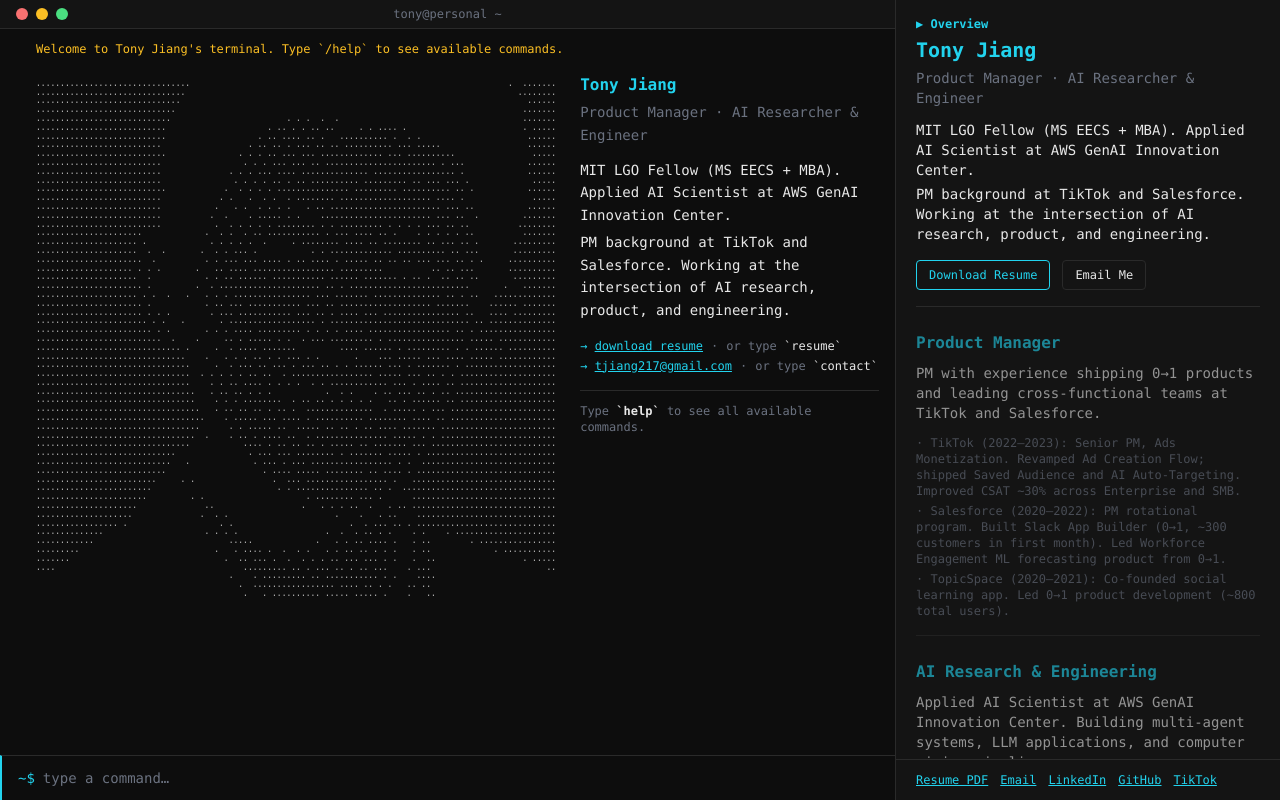
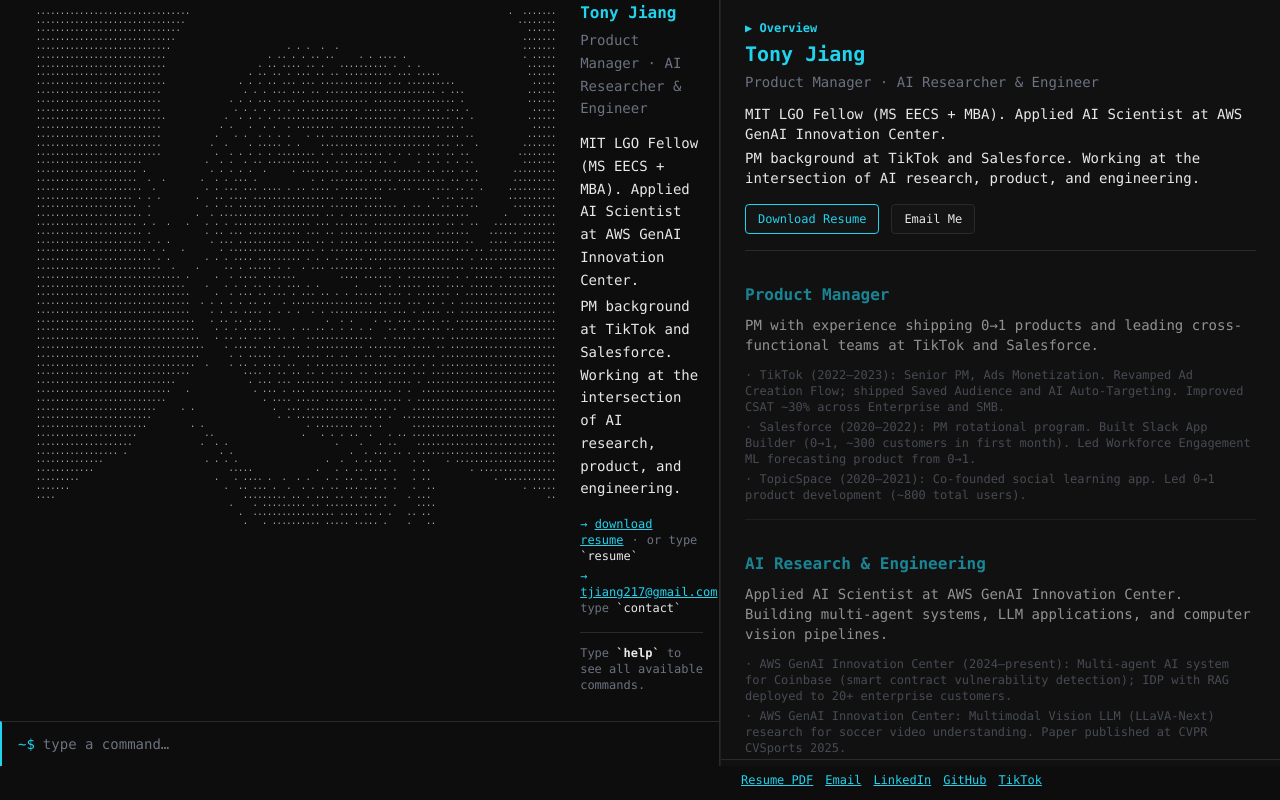
Before and after one commit to TonyJiang17/new-personal-website, a Next.js app: page / in a window 1280 px wide. Built offline with nearby package versions, Linux system fonts and the light colour scheme.

Commit message:
Epic 4 (preview v1): collapsible scan panel + modern glass theme

```diff
--- a/app/globals.css
+++ b/app/globals.css
@@ -3,13 +3,16 @@
 @tailwind utilities;
 
 :root {
-  --terminal-bg: #0d0d0d;
-  --terminal-surface: #141414;
-  --terminal-border: #2a2a2a;
-  --terminal-text: #e8e8e8;
-  --terminal-muted: #6b7280;
-  --terminal-accent: #22d3ee;
-  --terminal-prompt: #22d3ee;
+  /* Modern dark (monochrome) */
+  --terminal-bg: #0b0f14;
+  --terminal-surface: #0f1620;
+  --terminal-border: rgba(255, 255, 255, 0.10);
+  --terminal-text: #e6edf7;
+  --terminal-muted: rgba(230, 237, 247, 0.55);
+
+  /* Single accent */
+  --terminal-accent: #5eead4;
+  --terminal-prompt: #5eead4;
 }
 
 * {
--- a/components/terminal/TerminalShell.tsx
+++ b/components/terminal/TerminalShell.tsx
@@ -52,7 +52,7 @@
   return (
     <aside aria-label="Readable companion — scan mode" className="flex flex-col h-full">
       {/* All sections stacked — always visible for recruiters */}
-      <div className="flex-1 overflow-y-auto px-5 py-4 space-y-6">
+      <div className="flex-1 overflow-y-auto px-6 py-5 space-y-8 leading-relaxed">
         {READABLE_SECTIONS.map(({ route, label }) => {
           const isActive = route === activeRoute;
           return (
@@ -109,6 +109,30 @@
 // ---------------------------------------------------------------------------
 
 export default function TerminalShell() {
+  // Right panel collapse state (desktop). Persist in localStorage.
+  const [companionCollapsed, setCompanionCollapsed] = useState(false);
+
+  useEffect(() => {
+    try {
+      const raw = localStorage.getItem("companionCollapsed");
+      if (raw === "1") setCompanionCollapsed(true);
+    } catch {
+      // ignore
+    }
+  }, []);
+
+  const toggleCompanionCollapsed = useCallback(() => {
+    setCompanionCollapsed((prev) => {
+      const next = !prev;
+      try {
+        localStorage.setItem("companionCollapsed", next ? "1" : "0");
+      } catch {
+        // ignore
+      }
+      return next;
+    });
+  }, []);
+
   // Lazy init: runs client-side only (ssr:false import).
   // Reads initial route from URL query param ?r=<route> (WI-5.1).
   const [state, setState] = useState(() => {
@@ -304,13 +328,15 @@
       {/* ── Right: Readable companion ───────────────────────── */}
       <div
         className={`
-          w-80 xl:w-96 flex-shrink-0 bg-terminal-surface flex flex-col
-          ${showScanPanel ? "flex w-full md:w-80 xl:w-96" : "hidden md:flex"}
+          flex-shrink-0 flex flex-col
+          bg-terminal-surface/70 backdrop-blur-md border-l border-terminal-border/60
+          ${showScanPanel ? "flex w-full" : "hidden md:flex"}
+          ${companionCollapsed ? "md:w-14" : "md:w-[520px] xl:w-[560px]"}
         `}
       >
         {/* Mobile: back button */}
         {showScanPanel && (
-          <div className="md:hidden px-4 py-2 border-b border-terminal-border">
+          <div className="md:hidden px-4 py-2 border-b border-terminal-border/60">
             <button
               onClick={() => setShowScanPanel(false)}
               className="text-xs text-terminal-muted hover:text-terminal-text"
@@ -320,7 +346,36 @@
             </button>
           </div>
         )}
-        <ReadableCompanion activeRoute={state.route} />
+
+        {/* Desktop: collapse toggle */}
+        <div className="hidden md:flex items-center justify-between px-4 py-2 border-b border-terminal-border/60">
+          <div className="text-[11px] tracking-wide text-terminal-muted">
+            {companionCollapsed ? "Scan" : "Scan Mode"}
+          </div>
+          <button
+            onClick={toggleCompanionCollapsed}
+            className="text-xs text-terminal-muted hover:text-terminal-text"
+            aria-label={companionCollapsed ? "Expand scan panel" : "Collapse scan panel"}
+            title={companionCollapsed ? "Expand" : "Collapse"}
+          >
+            {companionCollapsed ? "«" : "»"}
+          </button>
+        </div>
+
+        {companionCollapsed ? (
+          <div className="hidden md:flex flex-1 items-center justify-center">
+            <button
+              onClick={toggleCompanionCollapsed}
+              className="text-terminal-accent hover:text-white"
+              aria-label="Expand scan panel"
+              title="Expand scan panel"
+            >
+              ▸
+            </button>
+          </div>
+        ) : (
+          <ReadableCompanion activeRoute={state.route} />
+        )}
       </div>
     </div>
   );
```
